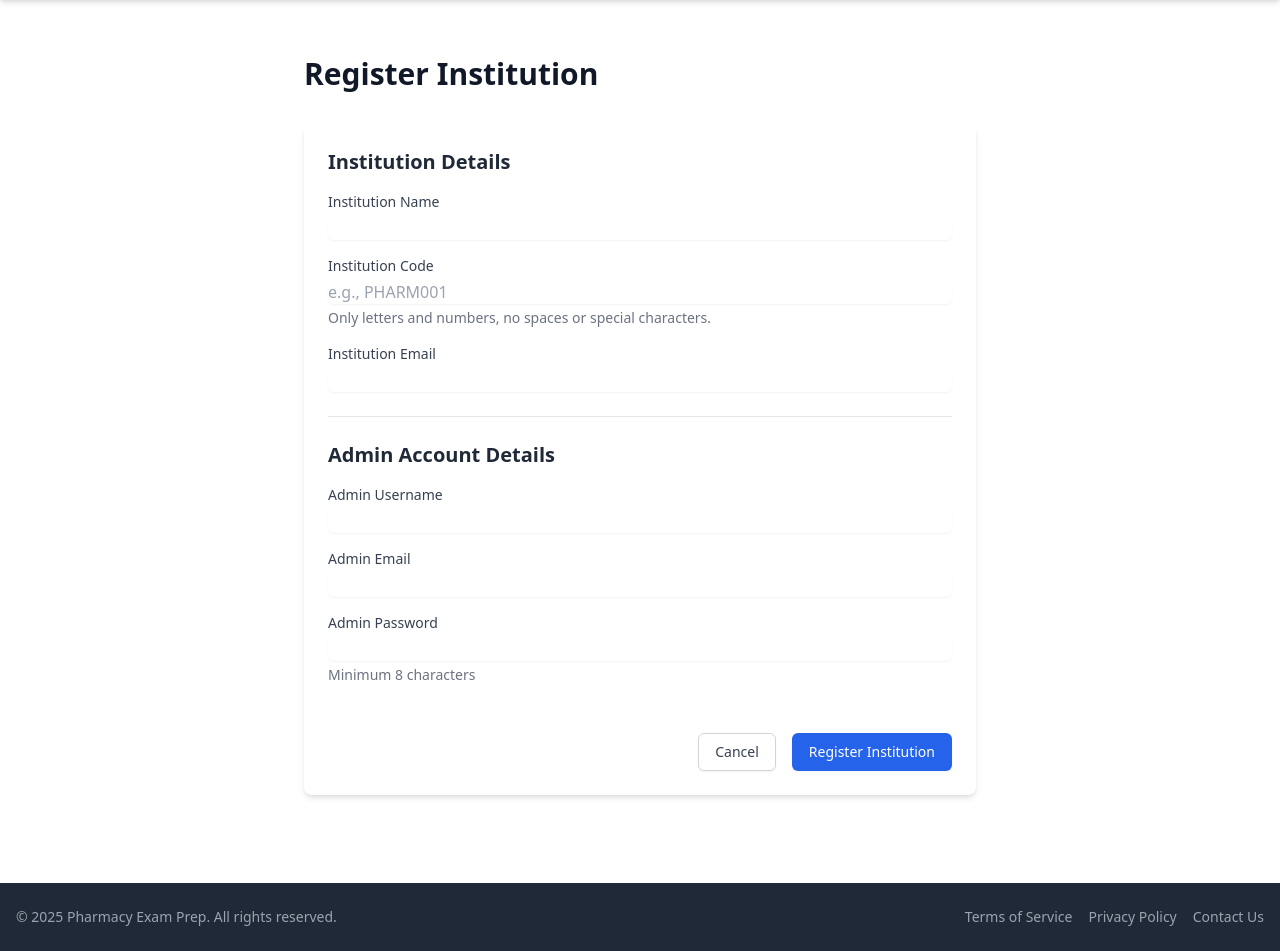
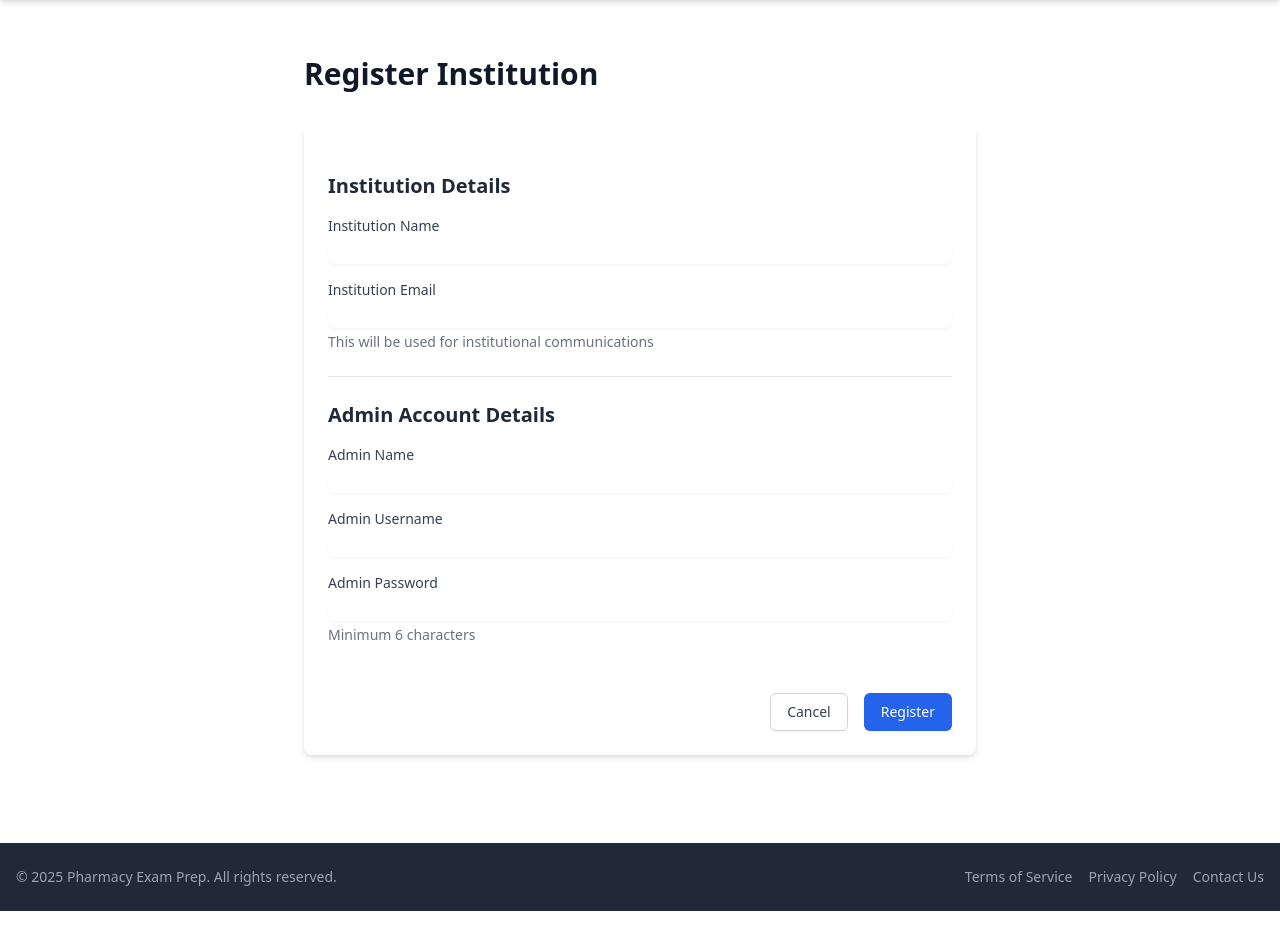
Before and after one commit to sridharaakam360/exit, a Flask app: page /auth/institution_register in a window 1280 px wide. Shown: the part 72-1023 px from the top of the page. After the commit the page ends 983 px from the top, so only its background shows below. Run offline with Flask 3, Linux system fonts and the light colour scheme; some libraries are stand-ins or nearby versions.

Commit message:
institute student verion 1, need individual update

```diff
--- a/routes/auth.py
+++ b/routes/auth.py
@@ -10,6 +10,7 @@ import random
 import string
 from mysql.connector import Error
 from models import User
+import time
 
 logger = logging.getLogger(__name__)
 
@@ -321,10 +322,15 @@ def create_auth_bp(limiter):
         form = InstitutionRegisterForm()
         if form.validate_on_submit():
             institution_name = sanitize_input(form.institution_name.data)
-            institution_code = sanitize_input(form.institution_code.data)
             username = sanitize_input(form.username.data)
             email = sanitize_input(form.email.data)
+            admin_name = sanitize_input(form.admin_name.data)
             password = form.password.data
+
+            # Automatically generate institution code from institution name
+            institution_code = ''.join(c for c in institution_name if c.isalnum())[:10].upper()
+            # Add a timestamp-based suffix to ensure uniqueness
+            institution_code = f"{institution_code}{int(time.time())%10000}"
 
             conn = get_db_connection()
             if conn is None:
@@ -334,13 +340,6 @@ def create_auth_bp(limiter):
             cursor = conn.cursor(dictionary=True)
 
             try:
-                # Check if institution code already exists
-                cursor.execute('SELECT id FROM institutions WHERE institution_code = %s',
-                             (institution_code,))
-                if cursor.fetchone():
-                    flash('Institution code already exists.', 'danger')
-                    return redirect(url_for('auth.institution_register'))
-
                 # Check if username or email already exists
                 cursor.execute('SELECT id FROM users WHERE username = %s OR email = %s',
                              (username, email))
@@ -362,8 +361,14 @@ def create_auth_bp(limiter):
                     VALUES (%s, %s, %s, %s)
                 ''', (institution_name, institution_code, user_id, email))
 
+                # Set the admin_id for the institution
+                institution_id = cursor.lastrowid
+                cursor.execute('''
+                    UPDATE institutions SET admin_id = %s WHERE id = %s
+                ''', (user_id, institution_id))
+
                 conn.commit()
-                flash('Registration successful! Please login.', 'success')
+                flash(f'Registration successful! Your institution code is {institution_code}. Please login.', 'success')
                 return redirect(url_for('auth.institution_login'))
 
             except Error as err:
--- a/templates/auth/institution_register.html
+++ b/templates/auth/institution_register.html
@@ -5,29 +5,44 @@
     <div class="max-w-2xl mx-auto">
         <h1 class="text-3xl font-bold text-gray-900 dark:text-gray-100 mb-8">Register Institution</h1>
 
+        {% with messages = get_flashed_messages(with_categories=true) %}
+            {% if messages %}
+                {% for category, message in messages %}
+                    <div class="mb-4 p-4 rounded-lg {% if category == 'danger' %}bg-red-100 text-red-700{% else %}bg-green-100 text-green-700{% endif %}">
+                        {{ message }}
+                    </div>
+                {% endfor %}
+            {% endif %}
+        {% endwith %}
+
         <form method="POST" class="bg-white dark:bg-gray-800 shadow-md rounded-lg p-6 space-y-6">
+            {{ form.csrf_token }}
             <div class="border-b pb-6">
                 <h2 class="text-xl font-semibold mb-4 text-gray-800 dark:text-gray-200">Institution Details</h2>
                 <div class="space-y-4">
                     <div>
                         <label for="institution_name" class="block text-sm font-medium text-gray-700 dark:text-gray-300">Institution Name</label>
-                        <input type="text" name="institution_name" id="institution_name" required
-                               class="mt-1 block w-full rounded-md border-gray-300 shadow-sm focus:border-blue-500 focus:ring-blue-500">
+                        {{ form.institution_name(class="mt-1 block w-full rounded-md border-gray-300 shadow-sm focus:border-blue-500 focus:ring-blue-500") }}
+                        {% if form.institution_name.errors %}
+                            <div class="text-red-600 text-sm mt-1">
+                                {% for error in form.institution_name.errors %}
+                                    {{ error }}
+                                {% endfor %}
+                            </div>
+                        {% endif %}
                     </div>
 
                     <div>
-                        <label for="institution_code" class="block text-sm font-medium text-gray-700 dark:text-gray-300">Institution Code</label>
-                        <input type="text" name="institution_code" id="institution_code" required
-                               class="mt-1 block w-full rounded-md border-gray-300 shadow-sm focus:border-blue-500 focus:ring-blue-500"
-                               pattern="[A-Za-z0-9]+" title="Only letters and numbers allowed"
-                               placeholder="e.g., PHARM001">
-                        <p class="mt-1 text-sm text-gray-500">Only letters and numbers, no spaces or special characters.</p>
-                    </div>
-
-                    <div>
-                        <label for="institution_email" class="block text-sm font-medium text-gray-700 dark:text-gray-300">Institution Email</label>
-                        <input type="email" name="institution_email" id="institution_email" required
-                               class="mt-1 block w-full rounded-md border-gray-300 shadow-sm focus:border-blue-500 focus:ring-blue-500">
+                        <label for="email" class="block text-sm font-medium text-gray-700 dark:text-gray-300">Institution Email</label>
+                        {{ form.email(class="mt-1 block w-full rounded-md border-gray-300 shadow-sm focus:border-blue-500 focus:ring-blue-500") }}
+                        {% if form.email.errors %}
+                            <div class="text-red-600 text-sm mt-1">
+                                {% for error in form.email.errors %}
+                                    {{ error }}
+                                {% endfor %}
+                            </div>
+                        {% endif %}
+                        <p class="mt-1 text-sm text-gray-500">This will be used for institutional communications</p>
                     </div>
                 </div>
             </div>
@@ -36,23 +51,40 @@
                 <h2 class="text-xl font-semibold mb-4 text-gray-800 dark:text-gray-200">Admin Account Details</h2>
                 <div class="space-y-4">
                     <div>
-                        <label for="admin_username" class="block text-sm font-medium text-gray-700 dark:text-gray-300">Admin Username</label>
-                        <input type="text" name="admin_username" id="admin_username" required
-                               class="mt-1 block w-full rounded-md border-gray-300 shadow-sm focus:border-blue-500 focus:ring-blue-500">
+                        <label for="admin_name" class="block text-sm font-medium text-gray-700 dark:text-gray-300">Admin Name</label>
+                        {{ form.admin_name(class="mt-1 block w-full rounded-md border-gray-300 shadow-sm focus:border-blue-500 focus:ring-blue-500") }}
+                        {% if form.admin_name.errors %}
+                            <div class="text-red-600 text-sm mt-1">
+                                {% for error in form.admin_name.errors %}
+                                    {{ error }}
+                                {% endfor %}
+                            </div>
+                        {% endif %}
                     </div>
 
                     <div>
-                        <label for="admin_email" class="block text-sm font-medium text-gray-700 dark:text-gray-300">Admin Email</label>
-                        <input type="email" name="admin_email" id="admin_email" required
-                               class="mt-1 block w-full rounded-md border-gray-300 shadow-sm focus:border-blue-500 focus:ring-blue-500">
+                        <label for="username" class="block text-sm font-medium text-gray-700 dark:text-gray-300">Admin Username</label>
+                        {{ form.username(class="mt-1 block w-full rounded-md border-gray-300 shadow-sm focus:border-blue-500 focus:ring-blue-500") }}
+                        {% if form.username.errors %}
+                            <div class="text-red-600 text-sm mt-1">
+                                {% for error in form.username.errors %}
+                                    {{ error }}
+                                {% endfor %}
+                            </div>
+                        {% endif %}
                     </div>
 
                     <div>
-                        <label for="admin_password" class="block text-sm font-medium text-gray-700 dark:text-gray-300">Admin Password</label>
-                        <input type="password" name="admin_password" id="admin_password" required
-                               class="mt-1 block w-full rounded-md border-gray-300 shadow-sm focus:border-blue-500 focus:ring-blue-500"
-                               minlength="8">
-                        <p class="mt-1 text-sm text-gray-500">Minimum 8 characters</p>
+                        <label for="password" class="block text-sm font-medium text-gray-700 dark:text-gray-300">Admin Password</label>
+                        {{ form.password(class="mt-1 block w-full rounded-md border-gray-300 shadow-sm focus:border-blue-500 focus:ring-blue-500", minlength="6") }}
+                        {% if form.password.errors %}
+                            <div class="text-red-600 text-sm mt-1">
+                                {% for error in form.password.errors %}
+                                    {{ error }}
+                                {% endfor %}
+                            </div>
+                        {% endif %}
+                        <p class="mt-1 text-sm text-gray-500">Minimum 6 characters</p>
                     </div>
                 </div>
             </div>
@@ -62,10 +94,7 @@
                    class="px-4 py-2 border border-gray-300 rounded-md shadow-sm text-sm font-medium text-gray-700 bg-white hover:bg-gray-50">
                     Cancel
                 </a>
-                <button type="submit"
-                        class="px-4 py-2 border border-transparent rounded-md shadow-sm text-sm font-medium text-white bg-blue-600 hover:bg-blue-700">
-                    Register Institution
-                </button>
+                {{ form.submit(class="px-4 py-2 border border-transparent rounded-md shadow-sm text-sm font-medium text-white bg-blue-600 hover:bg-blue-700") }}
             </div>
         </form>
     </div>
```
